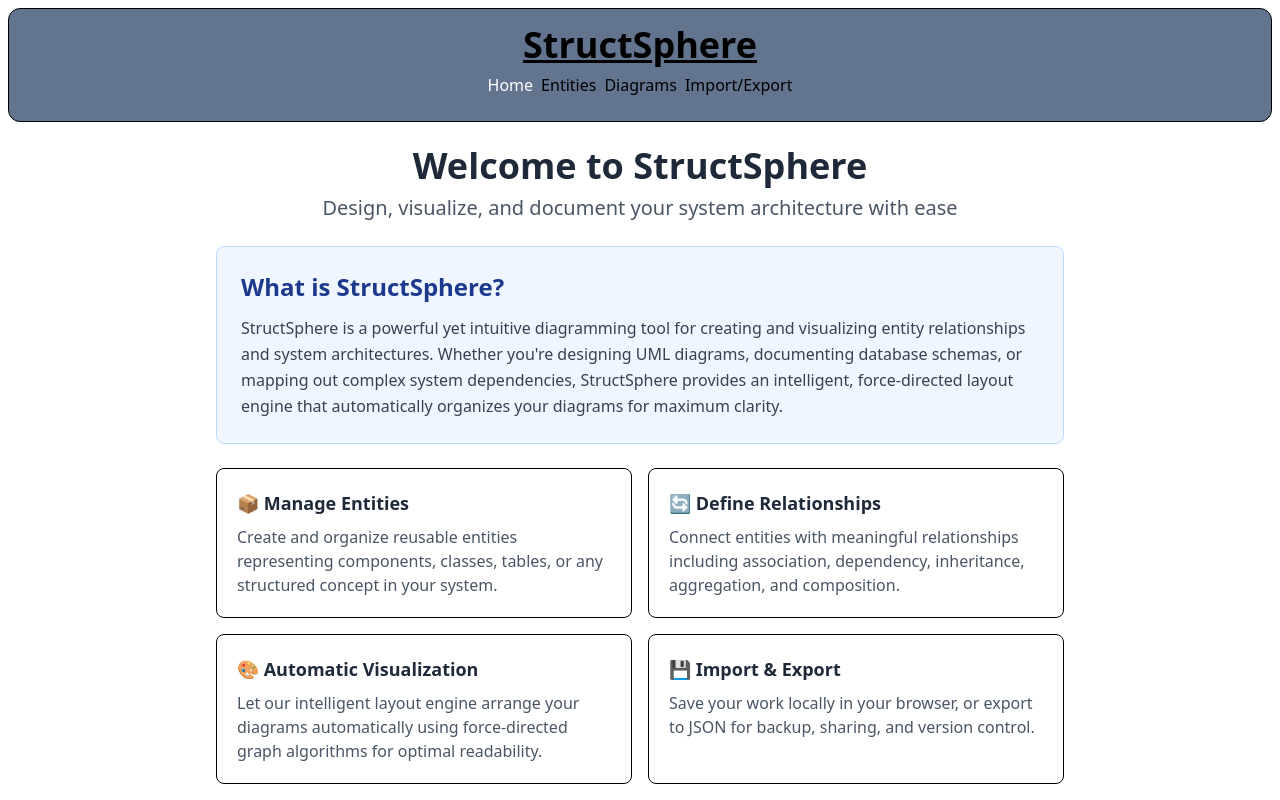
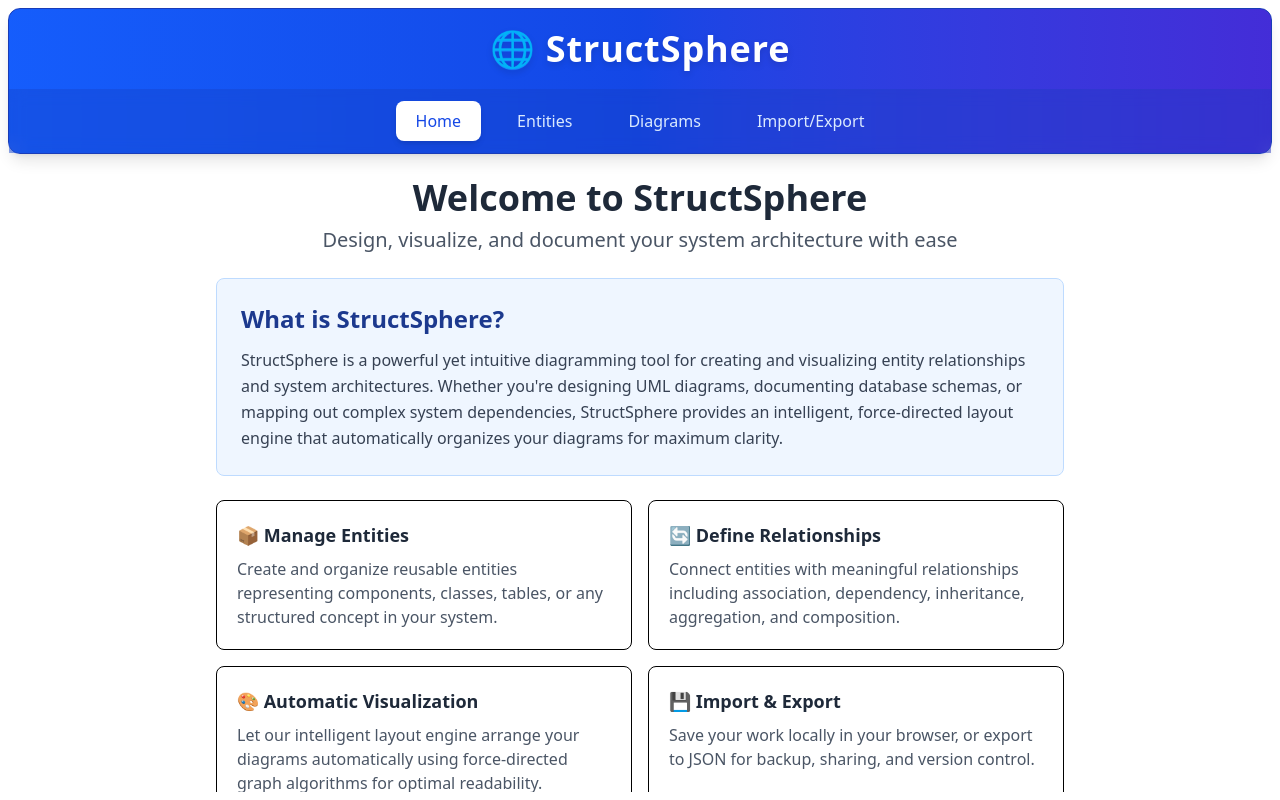
Before and after one commit to Junale/StructSphere, a React (Vite) app: page / in a window 1280 px wide. Built offline with nearby package versions, Linux system fonts and the light colour scheme.

Commit message:
add favicon and enhance NavBar styling

```diff
--- a/index.html
+++ b/index.html
@@ -2,9 +2,10 @@
 <html lang="en">
   <head>
     <meta charset="UTF-8" />
-    <link rel="icon" type="image/svg+xml" href="/vite.svg" />
+    <link rel="icon" type="image/x-icon" href="/favicon.png" />
     <meta name="viewport" content="width=device-width, initial-scale=1.0" />
     <title>StructSphere</title>
+
   </head>
   <body>
     <div id="root"></div>
--- a/src/components/NavBar.tsx
+++ b/src/components/NavBar.tsx
@@ -2,37 +2,57 @@ import { NavLink } from "react-router-dom";
 
 const NavBar = () => {
 	return (
-		<div className="flex flex-col items-center justify-center py-4 w-full bg-slate-500 rounded-xl border">
-			<h1 className="text-4xl font-bold underline">StructSphere</h1>
-			<nav className="flex items-center justify-center px-8 py-2 w-full gap-2">
+		<div className="flex flex-col items-center justify-center w-full bg-gradient-to-r from-blue-600 via-blue-700 to-indigo-700 shadow-lg rounded-xl border border-blue-800">
+			<div className="flex items-center justify-center py-5">
+				<h1 className="text-4xl font-extrabold text-white tracking-wide drop-shadow-md">
+					🌐 StructSphere
+				</h1>
+			</div>
+			<nav className="flex items-center justify-center px-8 py-3 w-full gap-4 bg-blue-800/30 backdrop-blur-sm">
 				<NavLink
 					to="/"
-					className={({ isActive, isPending }) =>
-						isPending ? "" : isActive ? " text-white" : ""
+					className={({ isActive }) =>
+						`px-5 py-2 rounded-lg font-medium transition-all duration-200 ${
+							isActive
+								? "bg-white text-blue-700 shadow-md"
+								: "text-blue-100 hover:bg-blue-600/50 hover:text-white hover:shadow-sm"
+						}`
 					}
 				>
 					Home
 				</NavLink>
 				<NavLink
 					to="/entity"
-					className={({ isActive, isPending }) =>
-						isPending ? "" : isActive ? " text-white" : ""
+					className={({ isActive }) =>
+						`px-5 py-2 rounded-lg font-medium transition-all duration-200 ${
+							isActive
+								? "bg-white text-blue-700 shadow-md"
+								: "text-blue-100 hover:bg-blue-600/50 hover:text-white hover:shadow-sm"
+						}`
 					}
 				>
 					Entities
 				</NavLink>
 				<NavLink
 					to="/diagram"
-					className={({ isActive, isPending }) =>
-						isPending ? "" : isActive ? " text-white" : ""
+					className={({ isActive }) =>
+						`px-5 py-2 rounded-lg font-medium transition-all duration-200 ${
+							isActive
+								? "bg-white text-blue-700 shadow-md"
+								: "text-blue-100 hover:bg-blue-600/50 hover:text-white hover:shadow-sm"
+						}`
 					}
 				>
 					Diagrams
 				</NavLink>
 				<NavLink
 					to="/import-export"
-					className={({ isActive, isPending }) =>
-						isPending ? "" : isActive ? " text-white" : ""
+					className={({ isActive }) =>
+						`px-5 py-2 rounded-lg font-medium transition-all duration-200 ${
+							isActive
+								? "bg-white text-blue-700 shadow-md"
+								: "text-blue-100 hover:bg-blue-600/50 hover:text-white hover:shadow-sm"
+						}`
 					}
 				>
 					Import/Export
```
Also changed, not shown: favicon.png (added).
